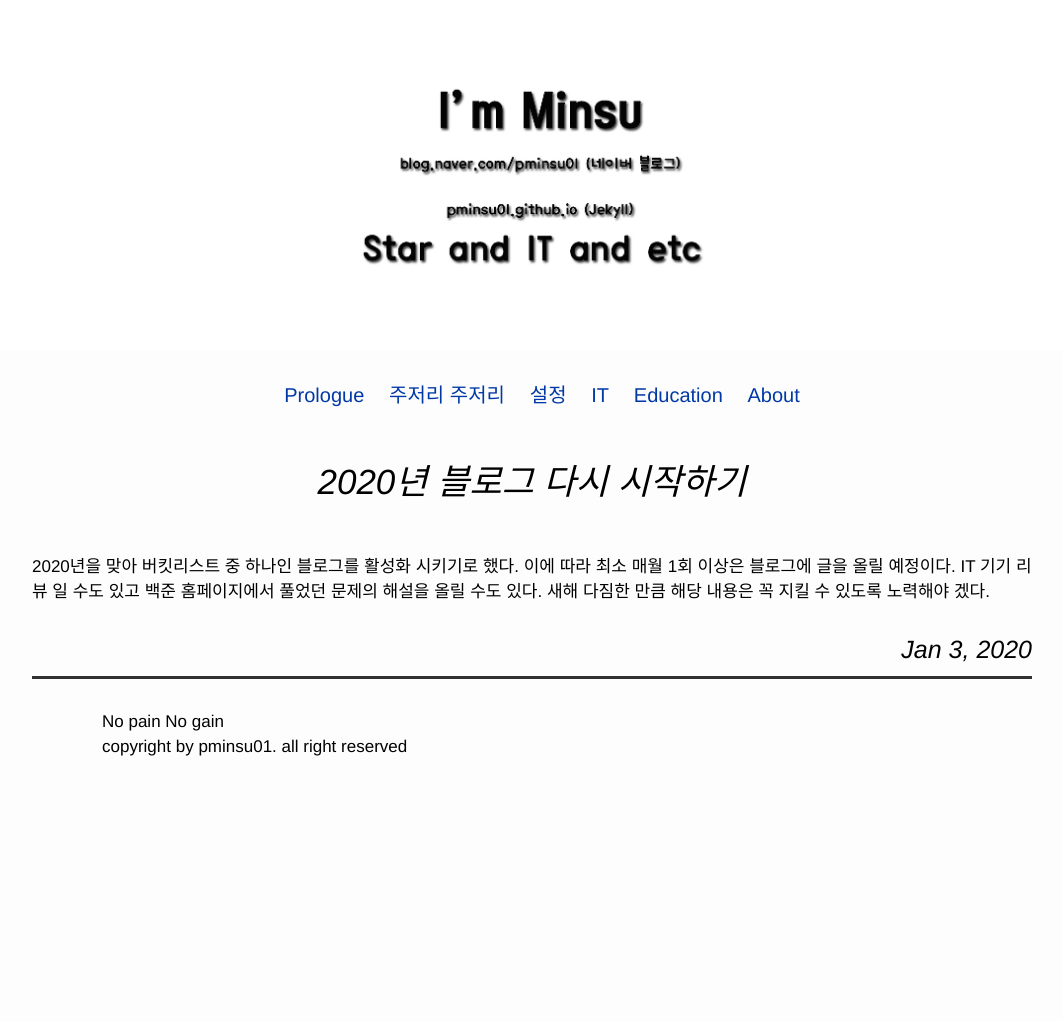
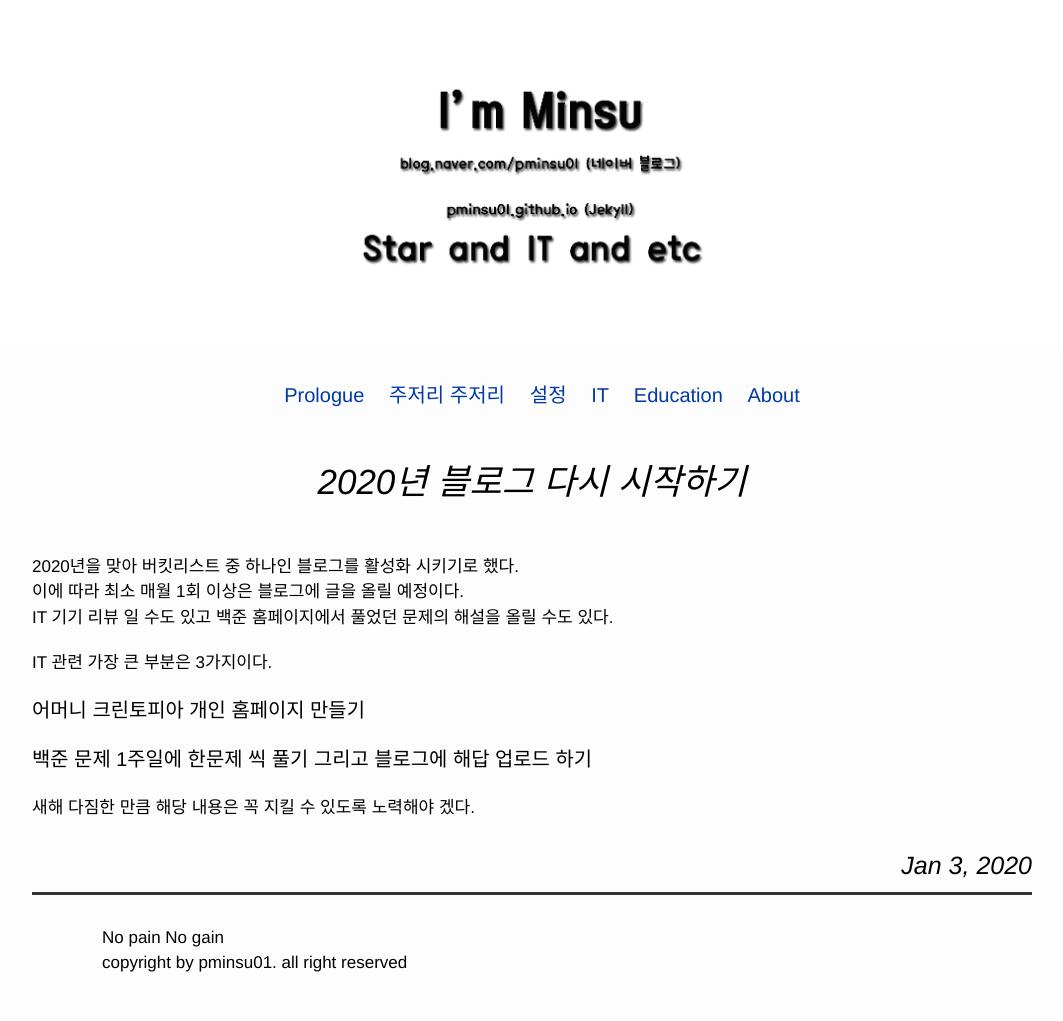
Before and after one commit to pminsu01/pminsu01.github.io, a Jekyll site: the page built from _posts/Something/2020-01-03-reStartBlog.md, in a window 1280 px wide. Shown: the whole page, without its empty margins (108-1171 px from the left). Built offline with Jekyll 4.4.1, drawn with Linux system fonts in a browser that asks for light colours; before the commit the page ends 900 px from its top, so only the background shows below that.

Commit message:
20200103 블로그다시시작 수정

```diff
--- a/_posts/Something/2020-01-03-reStartBlog.md
+++ b/_posts/Something/2020-01-03-reStartBlog.md
@@ -7,7 +7,14 @@ layout: post
 
 ---
 
-2020년을 맞아 버킷리스트 중 하나인 블로그를 활성화 시키기로 했다.
-이에 따라 최소 매월 1회 이상은 블로그에 글을 올릴 예정이다.
-IT 기기 리뷰 일 수도 있고 백준 홈페이지에서 풀었던 문제의 해설을 올릴 수도 있다.
-새해 다짐한 만큼 해당 내용은 꼭 지킬 수 있도록 노력해야 겠다.
+2020년을 맞아 버킷리스트 중 하나인 블로그를 활성화 시키기로 했다. <br/>
+이에 따라 최소 매월 1회 이상은 블로그에 글을 올릴 예정이다. <br/>
+IT 기기 리뷰 일 수도 있고 백준 홈페이지에서 풀었던 문제의 해설을 올릴 수도 있다. <br/>
+
+IT 관련 가장 큰 부분은 3가지이다. <br/>
+
+### 어머니 크린토피아 개인 홈페이지 만들기 <br/>
+### 백준 문제 1주일에 한문제 씩 풀기 그리고 블로그에 해답 업로드 하기 <br/>
+
+
+새해 다짐한 만큼 해당 내용은 꼭 지킬 수 있도록 노력해야 겠다. <br/>
```
